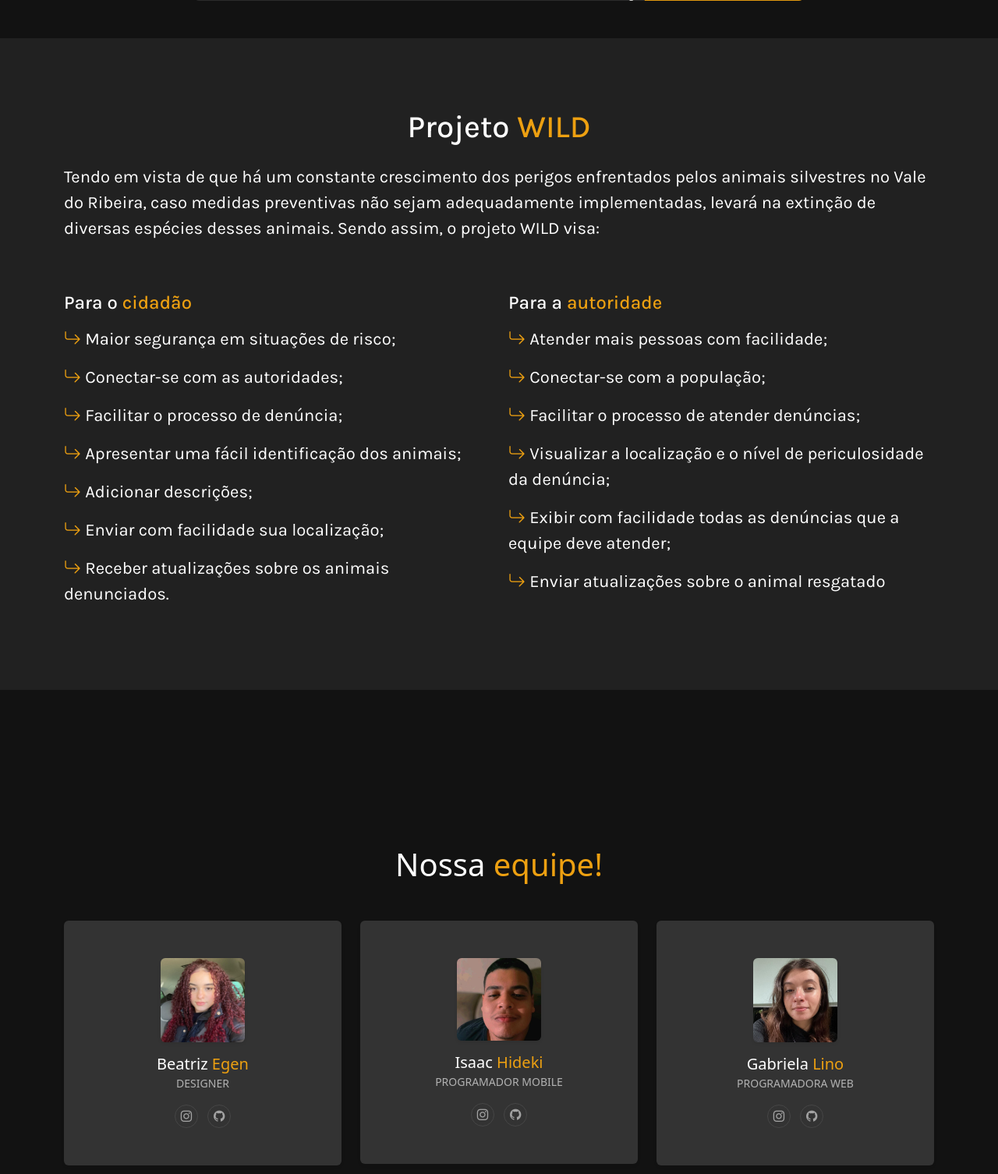
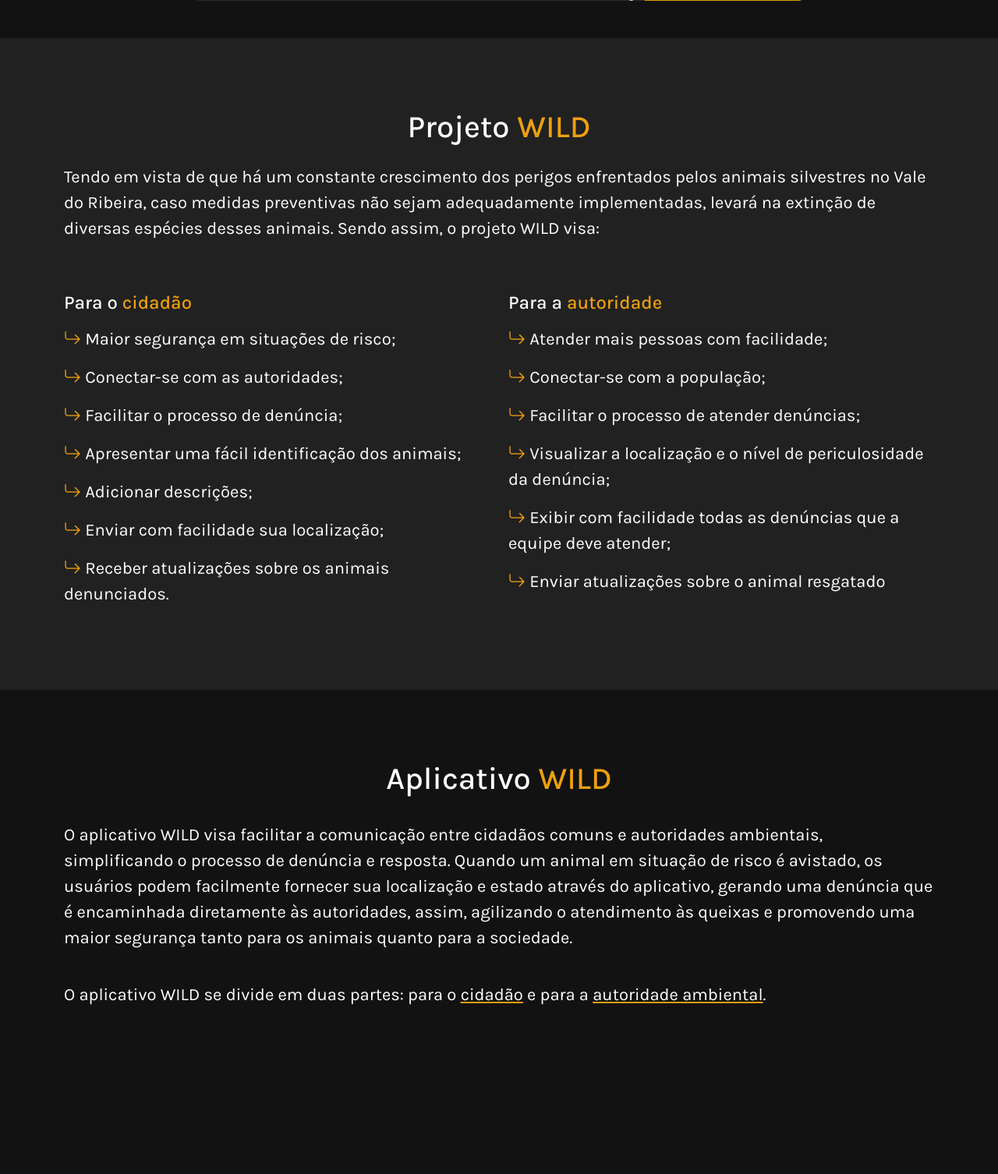
Before and after one commit to TccWild/WILD_WEB, a PHP site: page / in a window 1280 px wide. Shown: the part 1867-3373 px from the top of the page at 78% size. Run offline with PHP 8.4, Linux system fonts and the light colour scheme.

Commit message:
Atualização - add aplicativo

```diff
--- a/view/blades/navbar.php
+++ b/view/blades/navbar.php
@@ -9,9 +9,6 @@
         </button>
         <div class="collapse navbar-collapse " id="navbarSupportedContent">
             <ul class="navbar-nav ms-auto">
-                <li class="nav-item">
-                    <a class="nav-link active" style="color:#FFFFFF;" aria-current="page" href="#home">Home</a>
-                </li>
                 <li class="nav-item">
                     <a class="nav-link active" style="color:#FFFFFF;" aria-current="page" href="#sobre-nos">Sobre nós</a>
                 </li>
--- a/view/index.php
+++ b/view/index.php
@@ -95,6 +95,16 @@
                     <img src="images/grafico.png" style="width: 70%;"  alt="">
                 </div>
             </div>-->
+        </div>
+    </div>
+
+    <div class="container" style="padding-top: 90px;">
+        <div class="row">
+            <h1 class="text-center" id="projeto-wild">Aplicativo <span style="color: #EDA011;">WILD</span></h1>
+            <p class="mt-4">
+                O aplicativo WILD visa facilitar a comunicação entre cidadãos comuns e autoridades ambientais, simplificando o processo de denúncia e resposta. Quando um animal em situação de risco é avistado, os usuários podem facilmente fornecer sua localização e estado através do aplicativo, gerando uma denúncia que é encaminhada diretamente às autoridades, assim, agilizando o atendimento às queixas e promovendo uma maior segurança tanto para os animais quanto para a sociedade.
+            </p>
+            <p class="mt-4">O aplicativo WILD se divide em duas partes: para o <span style="text-decoration: underline #EDA011;">cidadão</span> e para a <span style="text-decoration: underline #EDA011;">autoridade ambiental</span>.</p>
         </div>
     </div>
 </main>
```
